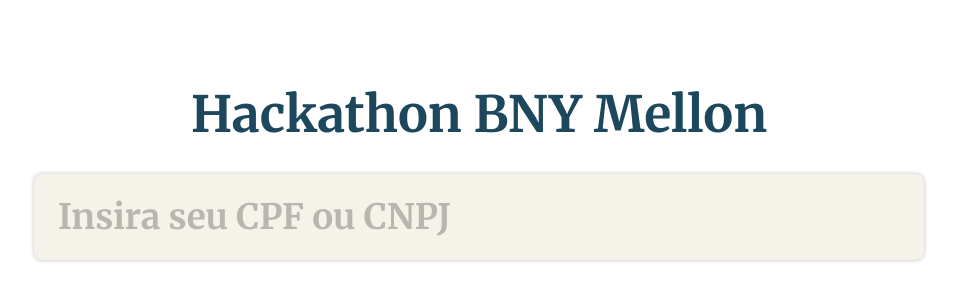
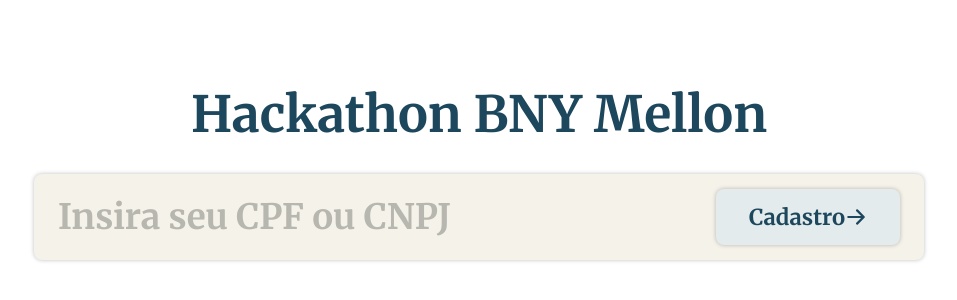
Before and after one commit to codeway-hacktudo/codeway-hacktudo-front, a React (Create React App) app: page / in a window 1280 px wide. Shown: the part 228-528 px from the top of the page, without its empty margins (161-1118 px from the left). Built offline with nearby package versions, Linux system fonts and the light colour scheme.

Commit message:
input with button

```diff
--- a/src/components/button/styles.ts
+++ b/src/components/button/styles.ts
@@ -23,6 +23,7 @@
   color: #1c475c;
   top: 50%;
   transition: background-color 0.2s;
+  box-shadow: 0px 0px 4px rgba(0, 0, 0, 0.25);
 
   &:hover {
     background: ${(props) => shade(0.2, props.background)};
--- a/src/components/input/index.tsx
+++ b/src/components/input/index.tsx
@@ -1,17 +1,38 @@
 import React, {FC, InputHTMLAttributes} from 'react';
-import {Container} from './styles';
+import {HiArrowRight} from 'react-icons/hi';
+import Button from '../button';
+import {Container, ButtonWrapper} from './styles';
+
+interface IButtonProps {
+  text: string;
+  background: string;
+}
 
 interface InputProps extends InputHTMLAttributes<HTMLInputElement> {
   name: string;
   label?: string;
   placeholder?: string;
+  buttonProps?: IButtonProps;
 }
 
-const Input: FC<InputProps> = ({name, label, placeholder, ...rest}) => {
+const Input: FC<InputProps> = ({
+  name,
+  label,
+  placeholder,
+  buttonProps,
+  ...rest
+}) => {
   return (
     <Container>
       {label && <label htmlFor={name}>{label}</label>}
       <input placeholder={placeholder} id={name} {...rest} />
+      <ButtonWrapper>
+        {buttonProps && (
+          <Button right icon={HiArrowRight} background={buttonProps.background}>
+            {buttonProps?.text}
+          </Button>
+        )}
+      </ButtonWrapper>
     </Container>
   );
 };
--- a/src/components/input/styles.ts
+++ b/src/components/input/styles.ts
@@ -7,6 +7,9 @@
 // }
 
 export const Container = styled.div`
+  display: flex;
+  justify-content: center;
+  align-items: center;
   width: 100%;
   height: 100%;
   background: #f4f2e9;
@@ -29,3 +32,8 @@
     }
   }
 `;
+
+export const ButtonWrapper = styled.div`
+  width: 184px;
+  height: 56px;
+`;
--- a/src/pages/Home/index.tsx
+++ b/src/pages/Home/index.tsx
@@ -7,7 +7,11 @@
     <Container>
       <Title>Hackathon BNY Mellon</Title>
       <InputWrapper>
-        <Input placeholder="Insira seu CPF ou CNPJ" name="accountType" />
+        <Input
+          buttonProps={{background: '#E4EBED', text: 'Cadastro'}}
+          placeholder="Insira seu CPF ou CNPJ"
+          name="accountType"
+        />
       </InputWrapper>
     </Container>
   );
```
